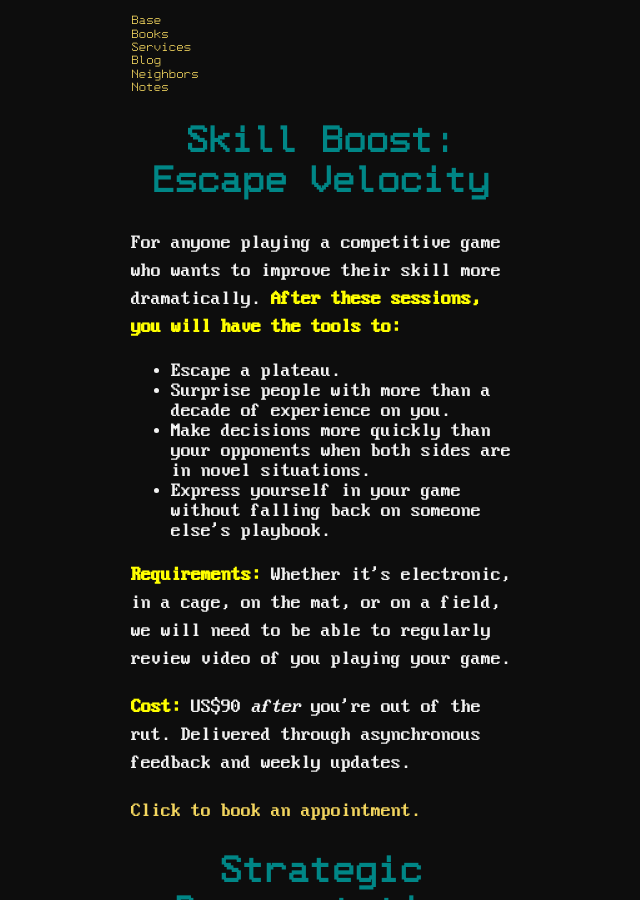
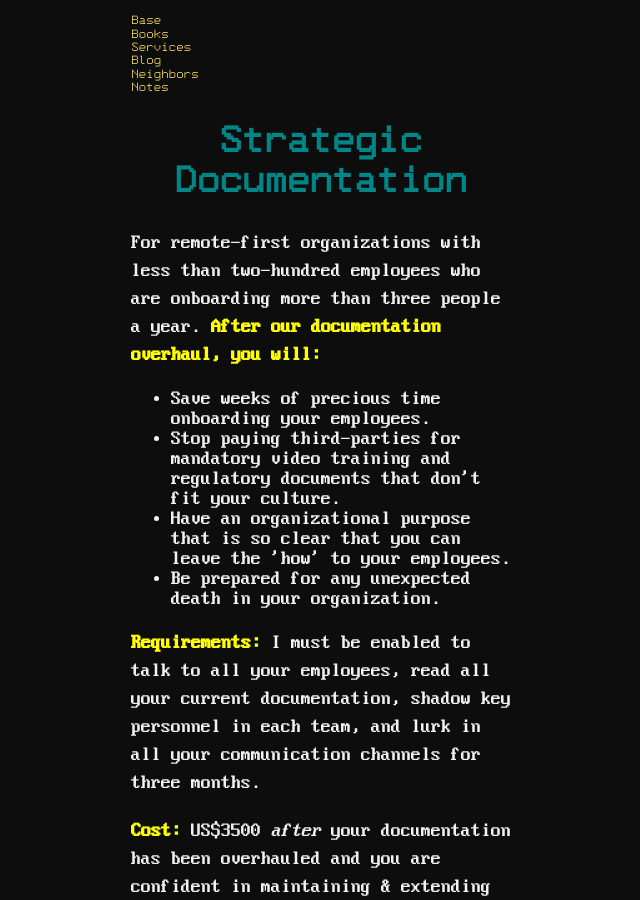
Before and after one commit to ray-dorai/ray-dorai.github.io, a Jekyll site: the page built from services.html, in a window 1280 px wide and 900 px high. Shown: the whole window, without its empty margins (317-957 px from the left). Built offline with Jekyll 4.4.1, drawn with Linux system fonts in a browser that asks for light colours.

Commit message:
Update services.html

```diff
--- a/services.html
+++ b/services.html
@@ -2,20 +2,6 @@
 layout: default
 title: Services
 ---
-
-<h1>Skill Boost: Escape Velocity</h1>
-<p>For anyone playing a competitive game who wants to improve their skill more dramatically. <b style="color:yellow;">After these sessions, you will have the tools to:</b></p>
-
-<ul style="font-size:20px">
-<li> Escape a plateau.</li>
-<li> Surprise people with more than a decade of experience on you.</li>
-<li> Make decisions more quickly than your opponents when both sides are in novel situations.</li>
-<li> Express yourself in your game without falling back on someone else's playbook.</li>
-</ul>
-
-<p> <b style="color:yellow;">Requirements:</b> Whether it's electronic, in a cage, on the mat, or on a field, we will need to be able to regularly review video of you playing your game.</p>
-<p><b style="color:yellow;">Cost:</b> US$90 <i>after</i> you're out of the rut. Delivered through asynchronous feedback and weekly updates.</p>
-<p><a href="https://cal.com/forshaper/skill-boost-escape-velocity">Click to book an appointment.</a></p>
 
 <h1>Strategic Documentation</h1>
 <p>For remote-first organizations with less than two-hundred employees who are onboarding more than three people a year. <b style="color:yellow;">After our documentation overhaul, you will:</b></p>
```
